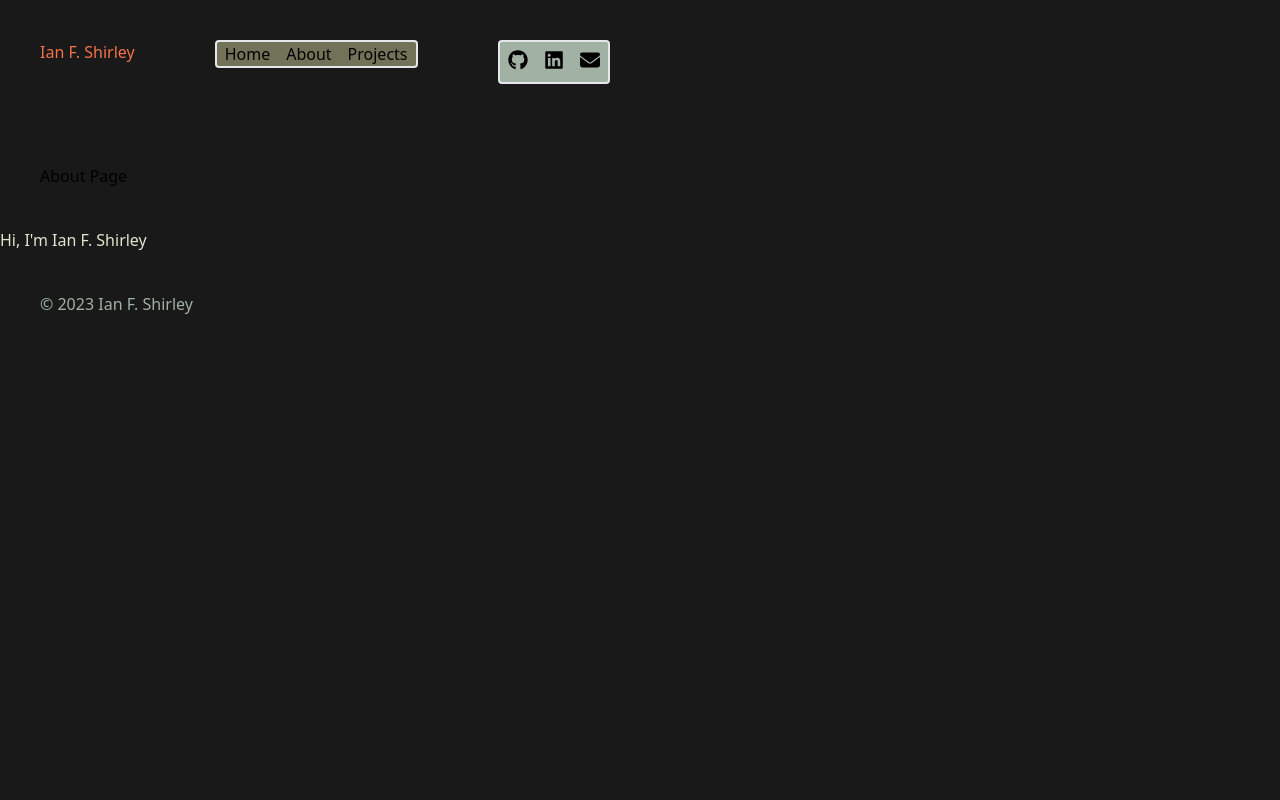
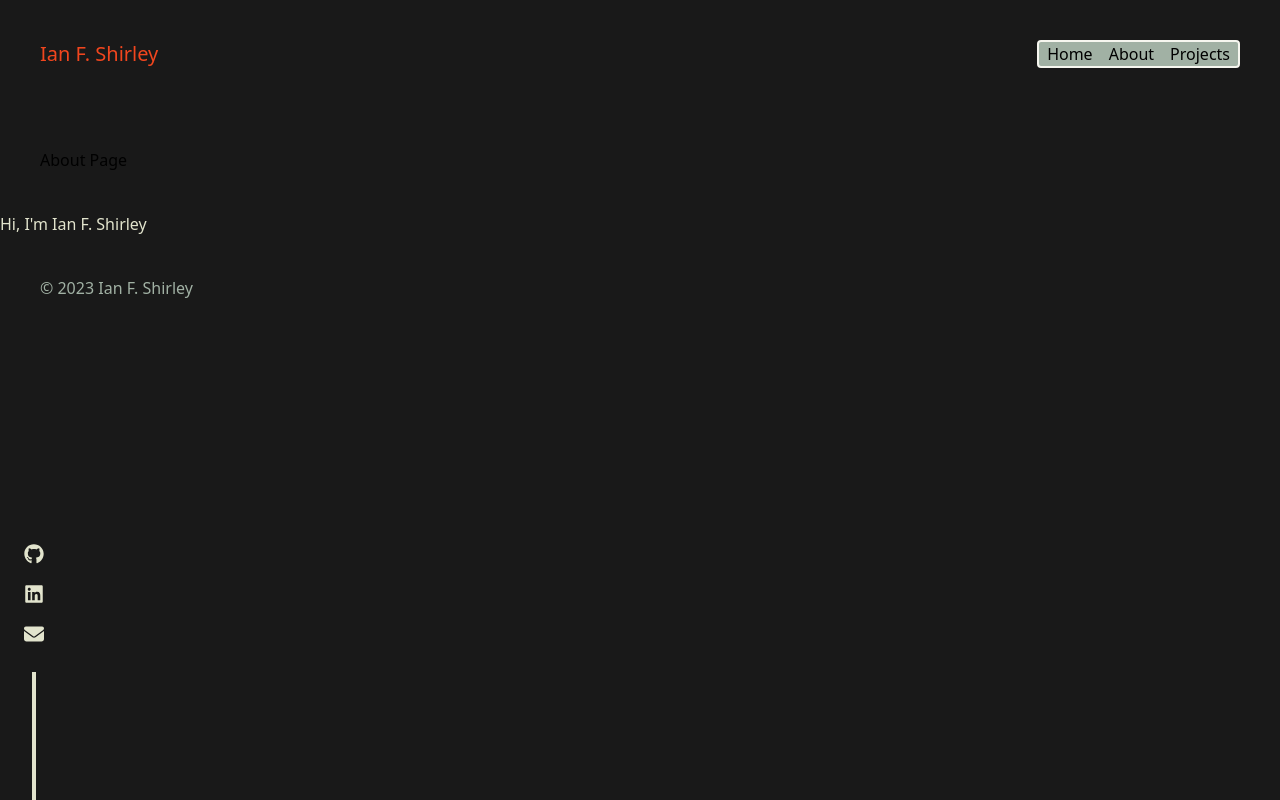
Before and after one commit to ianfshirley/Portfolio, a Next.js app: page /about in a window 1280 px wide. Built offline with nearby package versions, Linux system fonts and the light colour scheme.

Commit message:
moved contact links to sidebar from header

```diff
--- a/app/components/Header/ContactLinks.js
+++ b/app/components/Header/ContactLinks.js
@@ -5,8 +5,8 @@ import { faEnvelope as faEnvelopeSolid } from '@fortawesome/free-solid-svg-icons
 
 export default function ContactLinks() {
   return (
-    <div className="p-10">
-      <nav className="rounded border-2 flex flex-row bg-[#a1b1a4]">
+    <div className="fixed bottom-0 left-0 mx-4">
+      <nav className="flex flex-col text-mist">
         <a href='https://github.com/ianfshirley' target='_blank' rel='noopener noreferrer' className="p-2">
           <FontAwesomeIcon icon={faGithub} className="w-5 h-5" />
         </a>
@@ -16,6 +16,7 @@ export default function ContactLinks() {
         <a href='mailto:ianfshirley88@gmail.com' target='_blank' rel='noopener noreferrer' className="p-2">
           <FontAwesomeIcon icon={faEnvelopeSolid} className="w-5 h-5" />
         </a>
+        <div className="h-32 w-1 bg-mist mt-4 mx-auto"></div>
       </nav>
     </div>
   )
--- a/app/components/Header/Header.js
+++ b/app/components/Header/Header.js
@@ -4,12 +4,12 @@ import ContactLinks from "./ContactLinks"
 
 export default function Header() {
   return (
-    <div className="w-full flex flex-row">
+    <div className="w-screen flex flex-row justify-between">
       <h1
-        className='p-10 text-peach'
+        className='p-10 text-peach-500 text-xl'
       >Ian F. Shirley</h1>
       <NavBar />
-      <ContactLinks />
+
     </div>
   )
 }
--- a/app/components/Header/NavBar.js
+++ b/app/components/Header/NavBar.js
@@ -4,7 +4,7 @@ import Link from "next/link"
 export default function NavBar() {
   return (
     <div className="p-10 ">
-      <nav className="rounded border-2 bg-army">
+      <nav className="rounded border-2 bg-fog border-mist-50">
         <Link
           href='/'
           className="p-2"
--- a/app/layout.js
+++ b/app/layout.js
@@ -1,6 +1,7 @@
 import './globals.css'
 import Header from './components/Header/Header'
 import Footer from './components/Footer/Footer'
+import ContactLinks from './components/Header/ContactLinks'
 
 
 export const metadata = {
@@ -14,9 +15,10 @@ export default function RootLayout({ children }) {
       <head>
         <link rel='icon' href='/favicon.ico' />
       </head>
-      <body className='w-screen min-h-screen  bg-[#191919] '>
+      <body className='w-screen bg-[#191919] '>
         <Header />
         {children}
+        <ContactLinks />
         <Footer />
       </body>
     </html>
```
